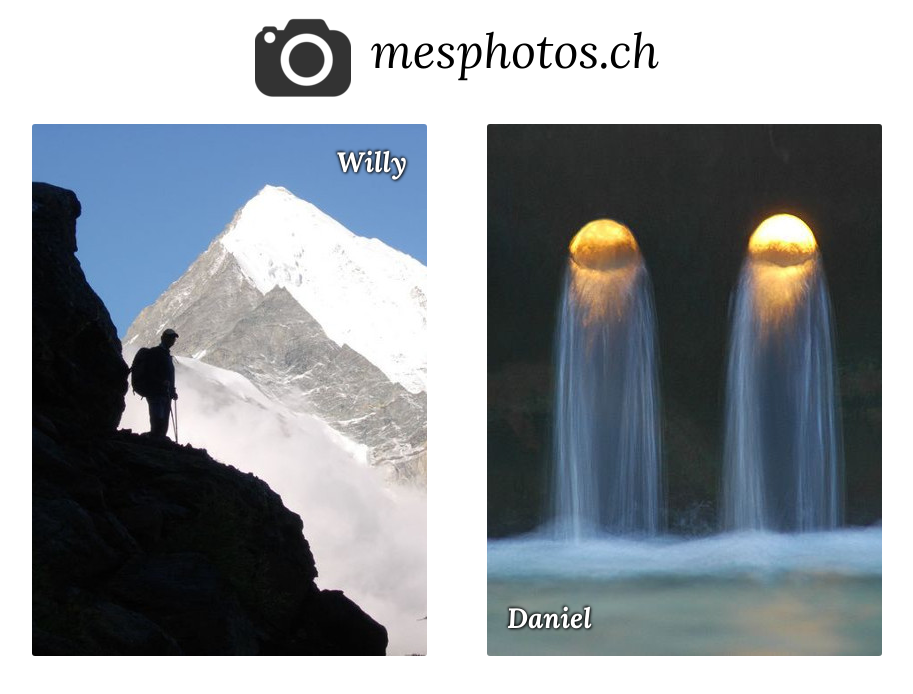
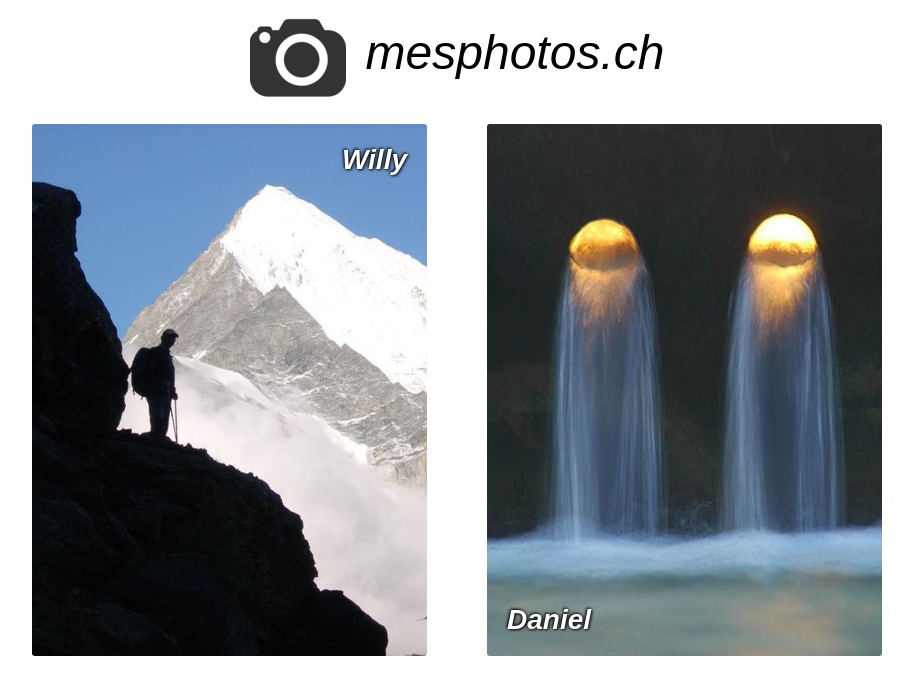
Before and after one commit to DanielMuller/mesphotos.ch, a plain HTML site: page index.html in a window 1280 px wide. Shown: the whole page, without its empty margins (183-1096 px from the left). Drawn offline with Linux system fonts and the light colour scheme.

Commit message:
Use Noto

```diff
--- a/index.html
+++ b/index.html
@@ -3,7 +3,7 @@
 <head>
 <meta charset="UTF-8">
 <title>MesPhotos</title>
-<link href='http://fonts.googleapis.com/css?family=Lora:400,700,400italic,700italic' rel='stylesheet' type='text/css'>
+<link href='http://fonts.googleapis.com/css?family=Noto+Sans:400,700,400italic,700italic' rel='stylesheet' type='text/css'>
 <link href='site.css' rel='stylesheet' type='text/css'>
 </head>
 <body>
--- a/site.css
+++ b/site.css
@@ -1,5 +1,8 @@
-body, html {
-    font-family: 'Lora', serif;
+* {
+  font-family: 'Nora Sans', sans-serif;
+  text-rendering:optimizeLegibility;
+  -webkit-font-smoothing: subpixel-antialiased;
+  -webkit-text-size-adjust: 100%;
 }
 /* entire container, keeps perspective */
 .flip-container {
```
